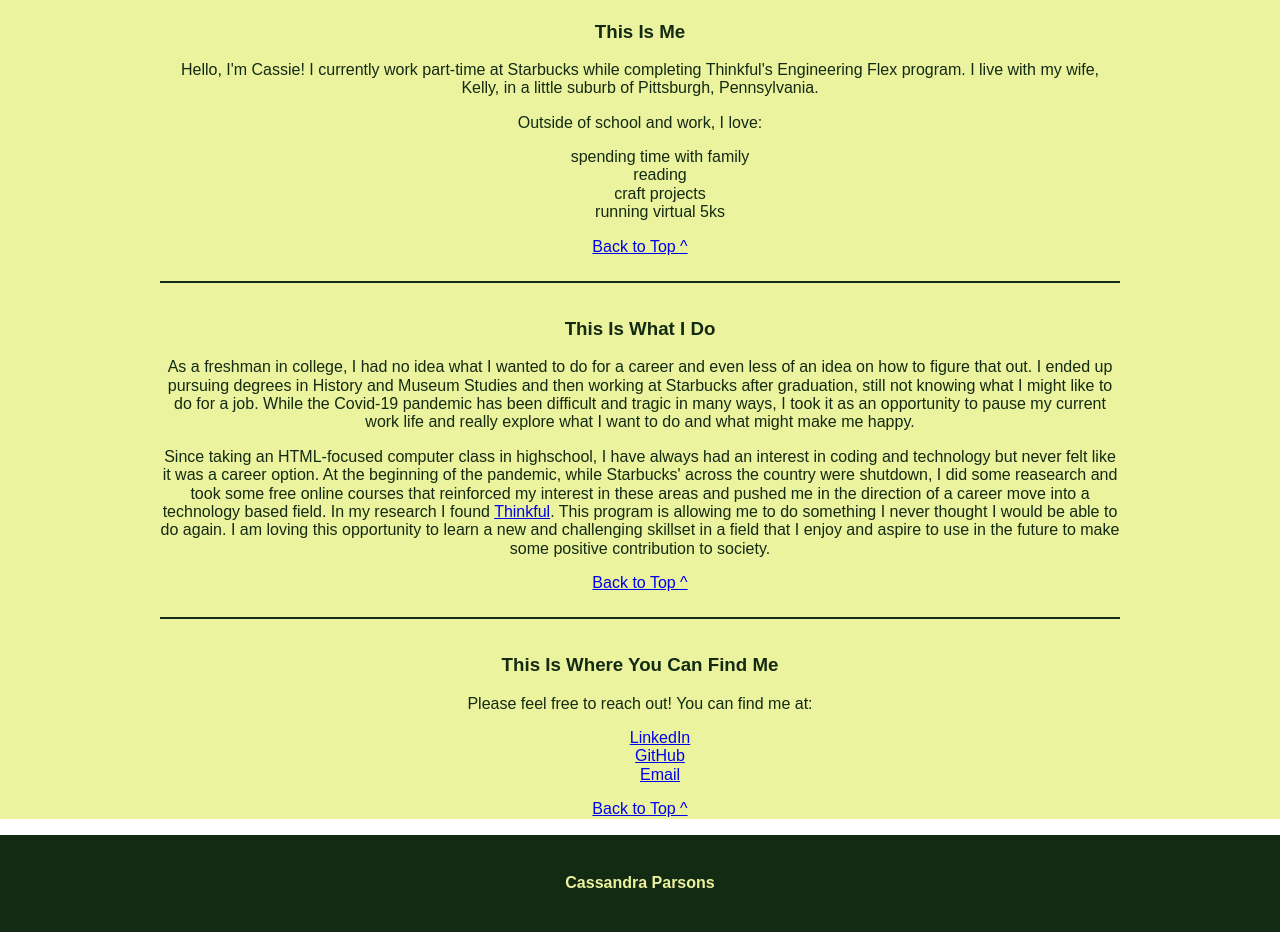
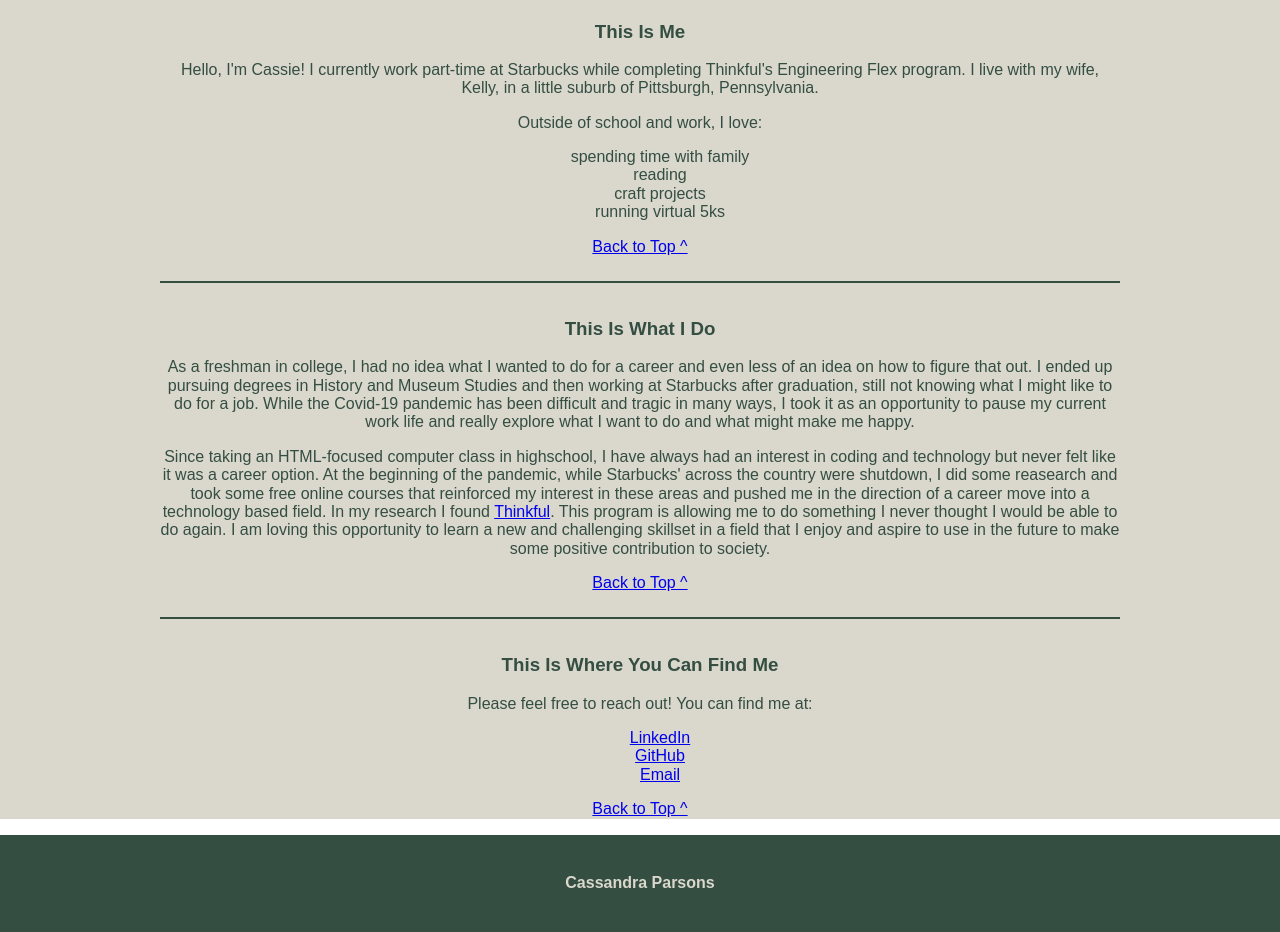
Before and after one commit to cpmadeit/cp-thinkful-portfolio, a plain HTML site: page index.html in a window 1280 px wide. Shown: the part 666-1598 px from the top of the page. Drawn offline with nearby package versions, Linux system fonts and the light colour scheme; a script that the page names is missing.

Commit message:
Update styles.css

```diff
--- a/styles.css
+++ b/styles.css
@@ -19,8 +19,8 @@
 header {
   text-align: left;
   font-family: Arial, Helvetica, sans-serif;
-  background-color: #132A13;
-  color: #ECF39E;
+  background-color: #344E41;
+  color: #DAD7CD;
   padding-top: 15px;
   padding-left: 35px;
 
@@ -48,16 +48,16 @@ hr {
   width: 960px;
   height: 2px;
   border: none;
-  background: #132A13;
-  color: #132A13;
+  background: #344E41;
+  color: #344E41;
   margin-top: 25px;
   margin-bottom:35px;
 }
 
 main {
-  background-color: #ECF39E;
+  background-color: #DAD7CD;
   text-align: center;
-  color:#132A13;
+  color:#344E41;
   font-family: Arial, Helvetica, sans-serif;
   margin: 0px;
   padding-top: 25px;
@@ -80,8 +80,8 @@ ol {
 /* footer */
 
 footer {
-  background-color: #132A13;
-  color: #ECF39E;
+  background-color: #344E41;
+  color: #DAD7CD;
   text-align: center;
   font-family: Arial, Helvetica, sans-serif;
   margin: 0px;
```
